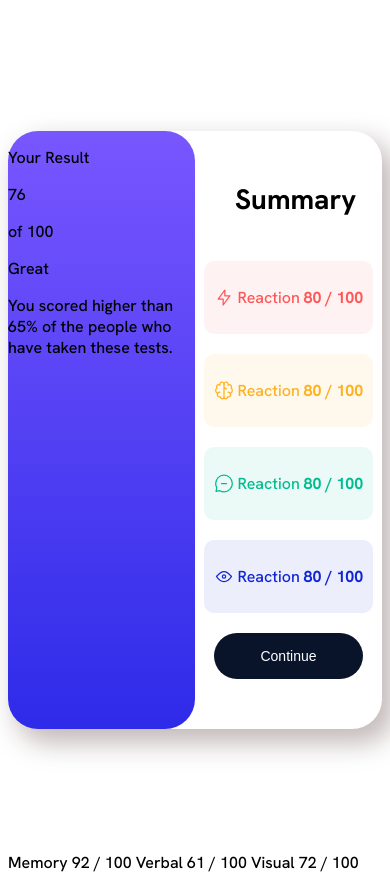
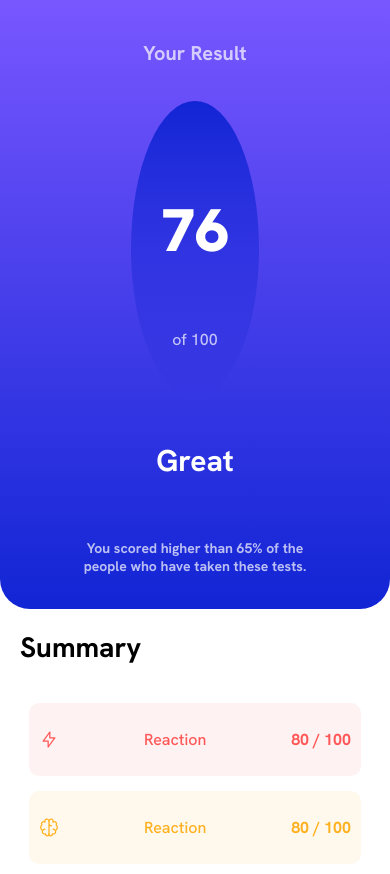
Before and after one commit to VMErik/FEM-Result-Summary, a plain HTML site: page index.html in a window 390 px wide. Shown: the top 874 px of the page. Drawn offline with Linux system fonts and the light colour scheme.

Commit message:
Finalzacion del proyecto

```diff
--- a/index.html
+++ b/index.html
@@ -21,12 +21,13 @@
     <section class="container">
         <div class="card">
             <div class="card__results gradient">
-                <p>Your Result</p>
-                <p>76</p>
-                <p>of 100</p>
-
-                <p>Great</p>
-                <p>You scored higher than 65% of the people who have taken these tests.</p>
+                <p class="general-text">Your Result</p>
+                <div class="card__results--score reverse-gradient">
+                    <p>76</p>
+                    <p>of 100</p>
+                </div>
+                <p class="card__results--result">Great</p>
+                <p class="general-text">You scored higher than 65% of the people who have taken these tests.</p>
 
             </div>
             <div class="card__details">
@@ -57,8 +58,6 @@
         </div>
     </section>
 
-    Memory 92 / 100 Verbal 61 / 100 Visual 72 / 100 Continue
-
 </body>
 
 </html>
--- a/style.css
+++ b/style.css
@@ -12,9 +12,13 @@
     --violet-blue: hsla(256, 72%, 46%, 1);
     --persian-blue: hsla(241, 72%, 46%, 0);
     --button: hsla(221, 66%, 10%, 1);
+    --white: #fff;
+    --general-text: hsla(282, 10%, 100%, 0.7);
 }
 
 body {
+    margin: 0;
+    padding: 0;
     font-family: 'Hanken Grotesk', sans-serif;
 }
 
@@ -38,8 +42,51 @@ body {
 .card__results {
     width: 50%;
     height: auto;
+    display: flex;
+    flex-direction: column;
+    align-items: center;
+    justify-content: space-evenly;
+    text-align: center;
     background: var(--light-royal-blue);
     border-radius: 30px;
+}
+
+.card__results p:nth-child(1) {
+    font-size: 20px;
+    font-weight: 700;
+}
+
+.card__results p:nth-child(4) {
+    display: inline-block;
+    width: 65%;
+    font-size: 14px;
+    font-weight: 700;
+}
+
+.card__results .general-text {
+    color: var(--general-text);
+}
+
+.card__results--score {
+    padding: 60px;
+    border-radius: 50%;
+    background-color: var(--violet-blue);
+}
+
+.card__results--score p:nth-child(1) {
+    color: var(--white);
+    font-size: 60px;
+    font-weight: 800;
+}
+
+.card__results--score p:nth-child(2) {
+    color: var(--general-text);
+}
+
+.card__results--result {
+    color: var(--white);
+    font-size: 30px;
+    font-weight: 700;
 }
 
 .card__details {
@@ -48,12 +95,12 @@ body {
     display: flex;
     flex-direction: column;
     justify-content: center;
-    gap: 20px;
+    gap: 15px;
 }
 
 .card__details-title {
     margin-top: 50px;
-    margin-left: 40px;
+    margin-left: 20px;
     font-weight: 700;
     font-size: 28px;
 }
@@ -93,9 +140,9 @@ body {
 
 .card__details button {
     width: 80%;
+    margin-bottom: 50px;
+    padding: 15px;
     align-self: center;
-    padding: 15px;
-    margin-bottom: 50px;
     border: none;
     background: var(--button);
     color: white;
@@ -111,5 +158,38 @@ body {
 
 .gradient {
     background: var(--cobalt-blue);
-    background: linear-gradient(0deg, var(--light-royal-blue) 0%, var(--light-slate-blue) 100%);
+    background: linear-gradient(0deg, var(--cobalt-blue) 0%, var(--light-slate-blue) 100%);
 }
+
+.reverse-gradient {
+    background: var(--persian-blue);
+    background: linear-gradient(0deg, var(--persian-blue) 0%, var(--cobalt-blue) 100%);
+}
+
+@media (max-width: 400px) {
+    .container {
+        height: 100%;
+    }
+    .card {
+        flex-direction: column;
+        height: auto;
+    }
+    .card__results {
+        width: 100%;
+        height: auto;
+        gap: 15px;
+        padding-bottom: 20px;
+        padding-top: 20px;
+        border-radius: 0 0 30px 30px;
+    }
+    .card__results--score {
+        padding: 30px;
+        border-radius: 50%;
+    }
+    .card__details {
+        width: 100%;
+    }
+    .card__details-title {
+        margin-top: 20px;
+    }
+}
```
Also changed, not shown: design/desktop-solution.PNG (added), design/mobile-solution.PNG (added), 1 other file.
